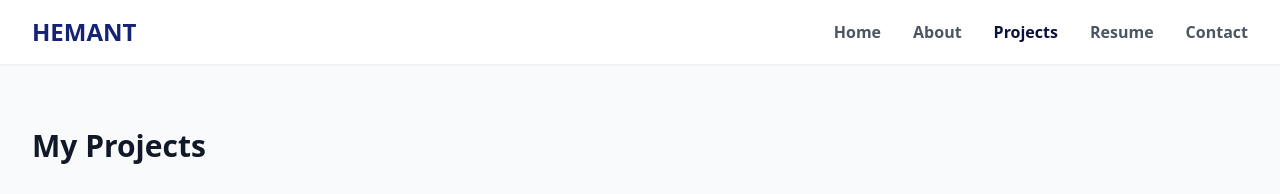
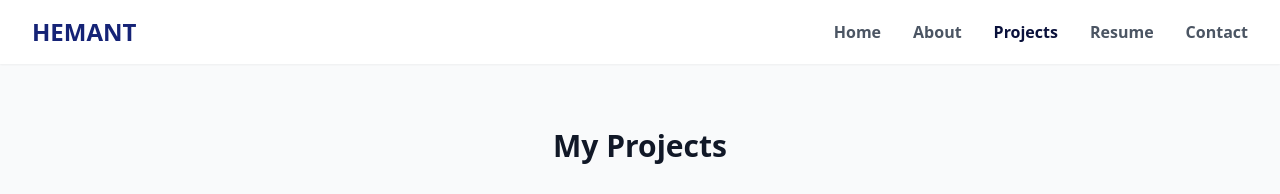
Before and after one commit to hemant482/portfolio, a React (Vite) app: page /projects in a window 1280 px wide. Shown: the top 194 px of the page. Built offline with nearby package versions, Linux system fonts and the light colour scheme; grey boxes are pictures that could not be loaded; the HTML template or start-up script is replaced by a standard one.

Commit message:
Update Projects.jsx

```diff
--- a/src/pages/Projects.jsx
+++ b/src/pages/Projects.jsx
@@ -23,7 +23,7 @@ const Projects = () => {
 
   return (
     <div className="max-w-7xl mx-auto px-4 sm:px-6 lg:px-8 py-16">
-      <h2 className="text-3xl font-bold text-gray-900 mb-8">My Projects</h2>
+      <h2 className="text-3xl text-center font-bold text-gray-900 mb-8">My Projects</h2>
 
       <div className="grid grid-cols-1 lg:grid-cols-2 gap-10">
         {projects.map((project, index) => (
```
